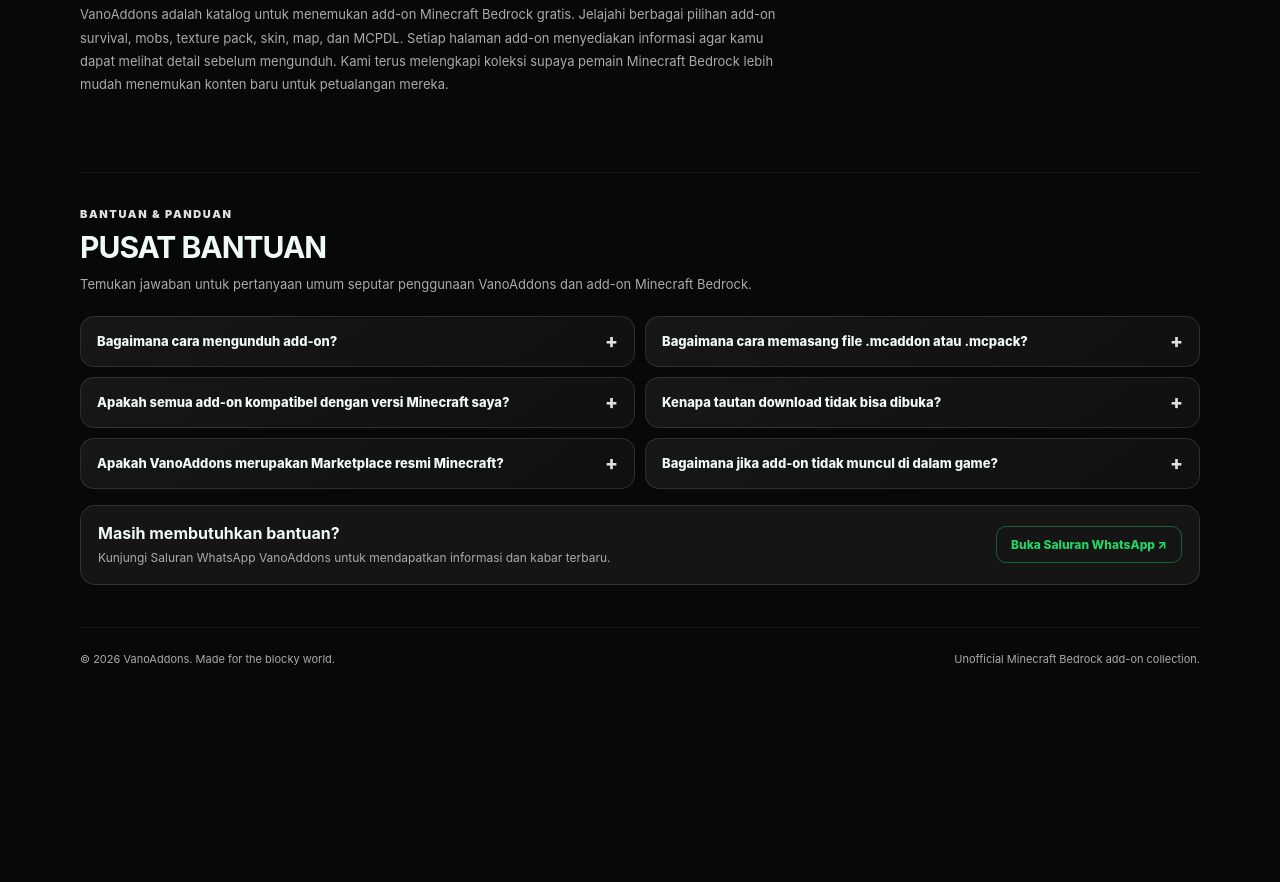
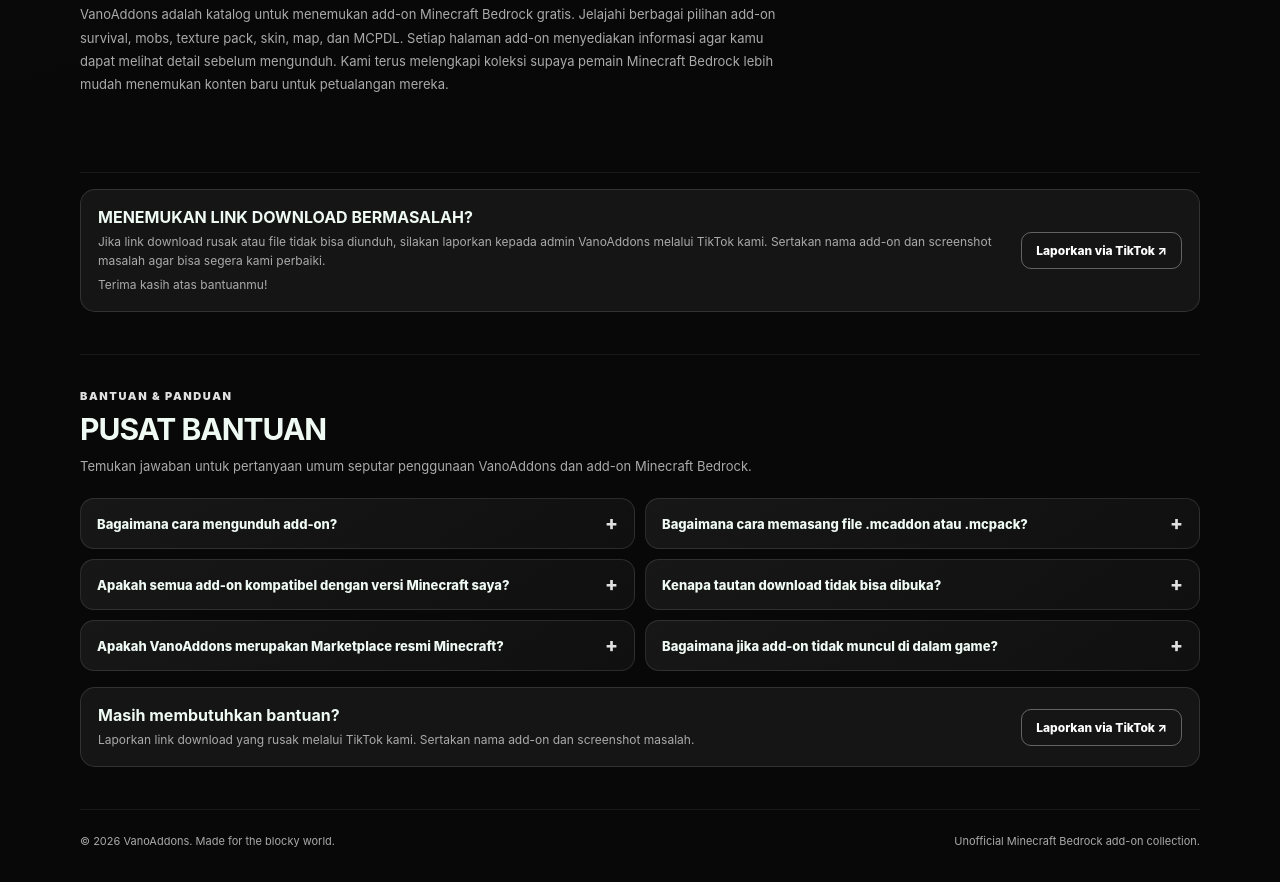
Before and after one commit to memetmohamedmemet-dev/Vano-add-ons-, a plain HTML site: page index.html in a window 1280 px wide. Shown: the part 1156-2038 px from the top of the page. Before the commit the page ends 1856 px from the top, so only its background shows below. Drawn offline with nearby package versions, Linux system fonts and the light colour scheme; no server answers.

Commit message:
Add TikTok broken download link report section

```diff
--- a/index.html
+++ b/index.html
@@ -240,6 +240,13 @@ footer{border-top:1px solid #ffffff12;padding:24px 0 34px;color:var(--muted);fon
  <div class="kicker">Tentang VanoAddons</div><h2>Temukan Add-on Minecraft Bedrock Favoritmu</h2><p class="section-sub" style="max-width:700px;line-height:1.8">VanoAddons adalah katalog untuk menemukan add-on Minecraft Bedrock gratis. Jelajahi berbagai pilihan add-on survival, mobs, texture pack, skin, map, dan MCPDL. Setiap halaman add-on menyediakan informasi agar kamu dapat melihat detail sebelum mengunduh. Kami terus melengkapi koleksi supaya pemain Minecraft Bedrock lebih mudah menemukan konten baru untuk petualangan mereka.</p>
 </section>
 
+<section class="section help-center" id="laporkan-link" style="padding-top:0">
+ <div class="help-contact">
+  <div><strong>MENEMUKAN LINK DOWNLOAD BERMASALAH?</strong><p>Jika link download rusak atau file tidak bisa diunduh, silakan laporkan kepada admin VanoAddons melalui TikTok kami. Sertakan nama add-on dan screenshot masalah agar bisa segera kami perbaiki.</p><p>Terima kasih atas bantuanmu!</p></div>
+  <a href="https://tiktok.com/@vanoxx88" target="_blank" rel="noopener noreferrer" style="border-color:#ffffff55;color:#ffffff">Laporkan via TikTok ↗</a>
+ </div>
+</section>
+
 <section class="section help-center" id="pusat-bantuan">
  <div class="kicker">Bantuan & panduan</div>
  <h2>PUSAT BANTUAN</h2>
@@ -248,13 +255,13 @@ footer{border-top:1px solid #ffffff12;padding:24px 0 34px;color:var(--muted);fon
   <details class="help-item"><summary>Bagaimana cara mengunduh add-on?</summary><p>Buka kartu add-on yang kamu inginkan, baca informasi pada halaman detail, lalu tekan tombol download jika tautan unduhan tersedia.</p></details>
   <details class="help-item"><summary>Bagaimana cara memasang file .mcaddon atau .mcpack?</summary><p>Setelah file selesai diunduh, buka file tersebut menggunakan Minecraft. Minecraft akan mengimpor paketnya. Setelah impor selesai, aktifkan paket melalui pengaturan Resource Packs atau Behavior Packs pada dunia kamu.</p></details>
   <details class="help-item"><summary>Apakah semua add-on kompatibel dengan versi Minecraft saya?</summary><p>Kompatibilitas dapat berbeda untuk setiap add-on. Periksa keterangan versi pada halaman detail atau informasi dari pembuat add-on sebelum memasangnya.</p></details>
-  <details class="help-item"><summary>Kenapa tautan download tidak bisa dibuka?</summary><p>Pastikan koneksi internet stabil dan coba buka kembali tautannya. Jika tautan tetap bermasalah, beri tahu kami melalui Saluran WhatsApp VanoAddons.</p></details>
+  <details class="help-item"><summary>Kenapa tautan download tidak bisa dibuka?</summary><p>Pastikan koneksi internet stabil dan coba buka kembali tautannya. Jika tautan tetap bermasalah, laporkan kepada admin melalui TikTok VanoAddons.</p></details>
   <details class="help-item"><summary>Apakah VanoAddons merupakan Marketplace resmi Minecraft?</summary><p>Bukan. VanoAddons adalah katalog independen untuk add-on Minecraft Bedrock dan tidak berafiliasi dengan Mojang atau Microsoft.</p></details>
   <details class="help-item"><summary>Bagaimana jika add-on tidak muncul di dalam game?</summary><p>Pastikan proses impor berhasil, gunakan versi Minecraft yang sesuai, lalu periksa apakah paket sudah diaktifkan pada pengaturan dunia yang benar.</p></details>
  </div>
  <div class="help-contact">
-  <div><strong>Masih membutuhkan bantuan?</strong><p>Kunjungi Saluran WhatsApp VanoAddons untuk mendapatkan informasi dan kabar terbaru.</p></div>
-  <a href="https://whatsapp.com/channel/0029VbBhbn8kyyPnLjOlo3N" target="_blank" rel="noopener noreferrer">Buka Saluran WhatsApp ↗</a>
+  <div><strong>Masih membutuhkan bantuan?</strong><p>Laporkan link download yang rusak melalui TikTok kami. Sertakan nama add-on dan screenshot masalah.</p></div>
+  <a href="https://tiktok.com/@vanoxx88" target="_blank" rel="noopener noreferrer" style="border-color:#ffffff55;color:#ffffff">Laporkan via TikTok ↗</a>
  </div>
 </section>
 
```
